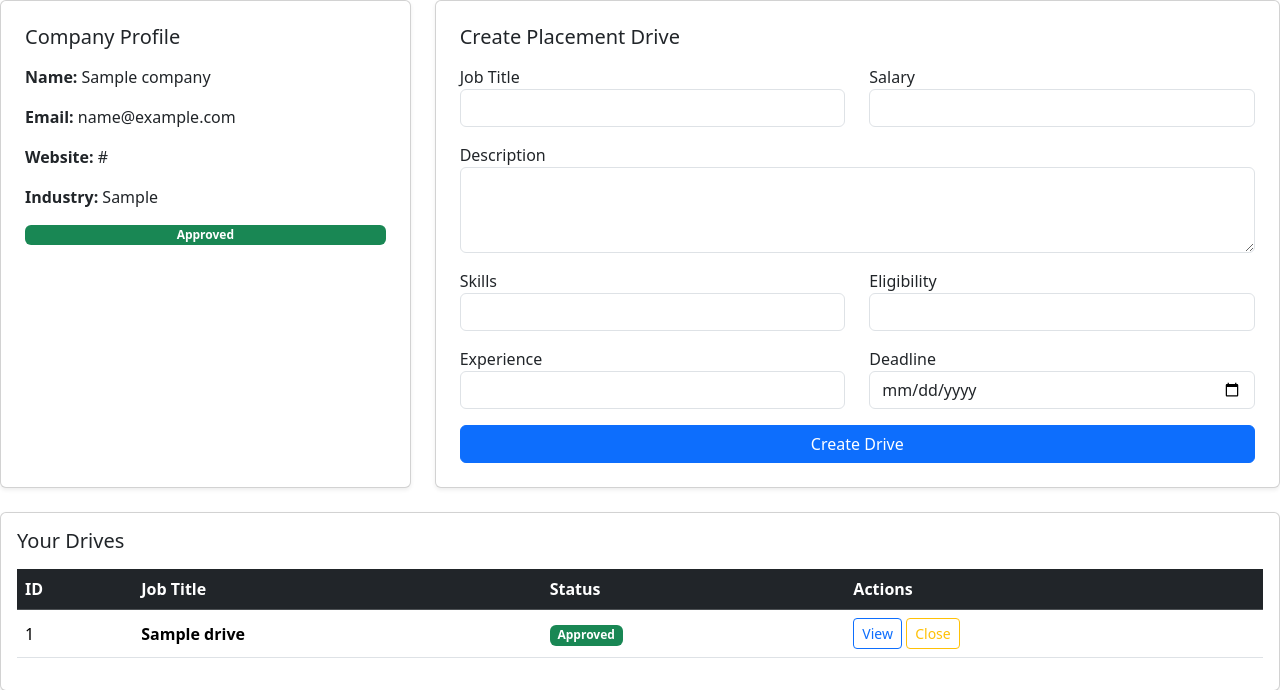
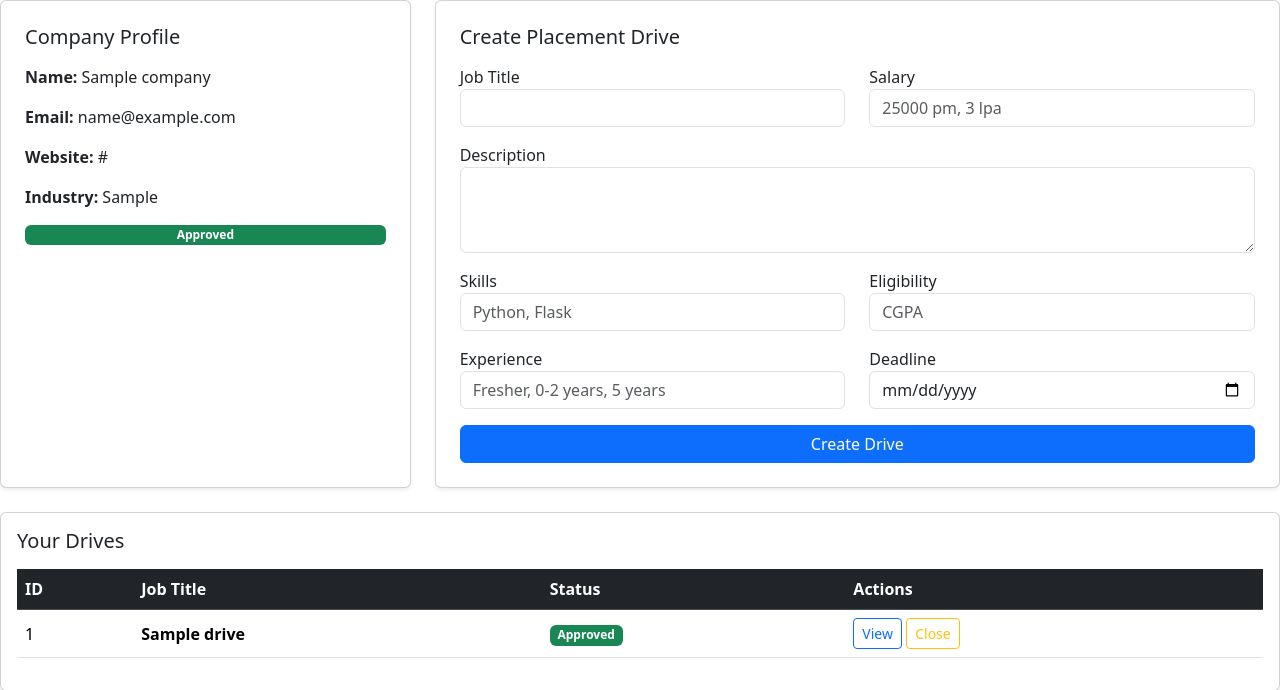
Before and after one commit to 24f2008859/placement-portal-application, a Flask app: template templates/company_dashboard.html in a window 1280 px wide. Shown: the part 56-746 px from the top of the page. Run offline with Flask 3, Linux system fonts and the light colour scheme; tables that the repository leaves empty hold one stand-in row (values such as "Sample post"); the template is opened without the code that fills it: values that come from a table or form of the project are taken from there, most other values are stand-ins (such as "Sample title", 1, 10 or a date in 2020).

Commit message:
some bug fix, add placeholder

```diff
--- a/models.py
+++ b/models.py
@@ -14,9 +14,9 @@ class Company(db.Model):
     email = db.Column(db.String(100), nullable = False, unique = True)
     password = db.Column(db.String(200), nullable = False)
     website = db.Column(db.String(200), nullable = True)
+    industry = db.Column(db.String(100), nullable = True)
+    is_active = db.Column(db.Boolean, default=True)
     is_approved = db.Column(db.Boolean, default = False)
-    is_active = db.Column(db.Boolean, default=True)
-    industry = db.Column(db.String(100), nullable = True)
 
 class Student(db.Model):
     id = db.Column(db.Integer, primary_key = True)
--- a/seed.py
+++ b/seed.py
@@ -21,7 +21,7 @@ with app.app_context():
                 password="test123", website="infosys.com",
                 industry="IT Services")
 
-    # Add all at once
+
     db.session.add_all([s1, s2, s3, c1, c2, c3])
     db.session.commit()
     print("Seed data added!")
--- a/templates/company_dashboard.html
+++ b/templates/company_dashboard.html
@@ -42,7 +42,7 @@
 
                     <div class="col-md-6 mb-3">
                         <label>Salary</label>
-                        <input type="text" class="form-control" name="salary">
+                        <input type="text" class="form-control" name="salary" placeholder="25000 pm, 3 lpa">
                     </div>
                 </div>
 
@@ -54,19 +54,19 @@
                 <div class="row">
                     <div class="col-md-6 mb-3">
                         <label>Skills</label>
-                        <input type="text" class="form-control" name="skills">
+                        <input type="text" class="form-control" name="skills" placeholder="Python, Flask">
                     </div>
 
                     <div class="col-md-6 mb-3">
                         <label>Eligibility</label>
-                        <input type="text" class="form-control" name="eligibility">
+                        <input type="text" class="form-control" name="eligibility" placeholder="CGPA">
                     </div>
                 </div>
 
                 <div class="row">
                     <div class="col-md-6 mb-3">
                         <label>Experience</label>
-                        <input type="text" class="form-control" name="experience">
+                        <input type="text" class="form-control" name="experience" placeholder="Fresher, 0-2 years, 5 years">
                     </div>
 
                     <div class="col-md-6 mb-3">
--- a/templates/home.html
+++ b/templates/home.html
@@ -31,7 +31,7 @@
             </div>
             {% endfor %}
         {% else %}
-            p class="text-muted">No drives available yet!</p>
+            <p class="text-muted">No drives available yet!</p>
         {% endif %}
     </div>
 </div>
```
